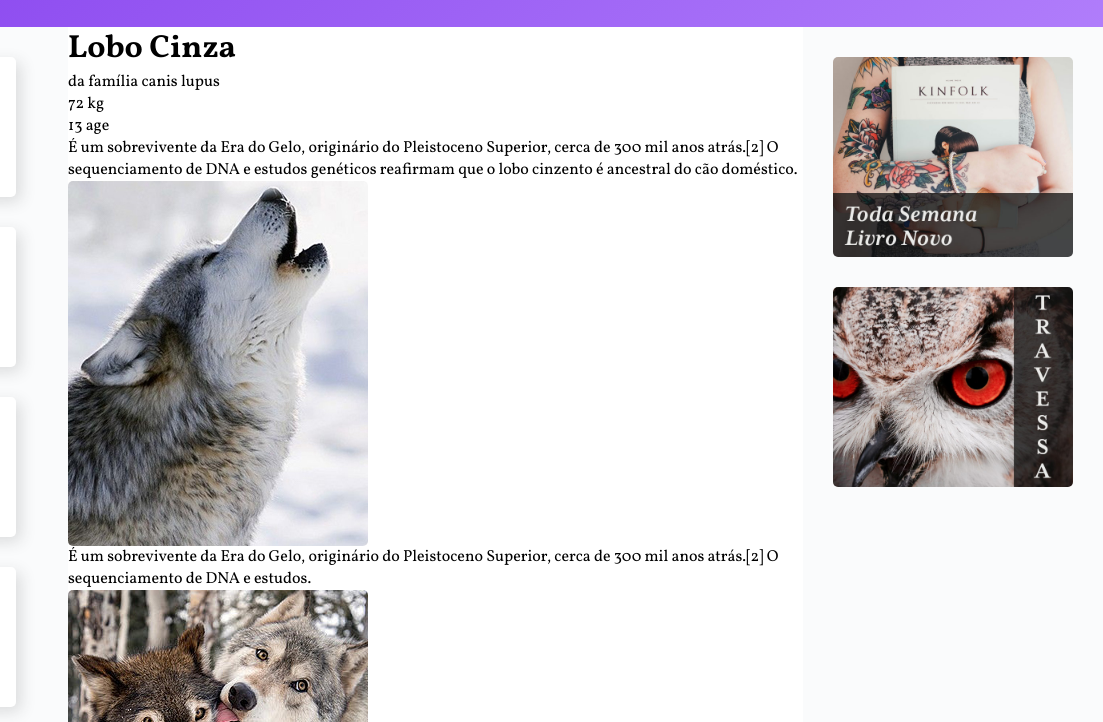
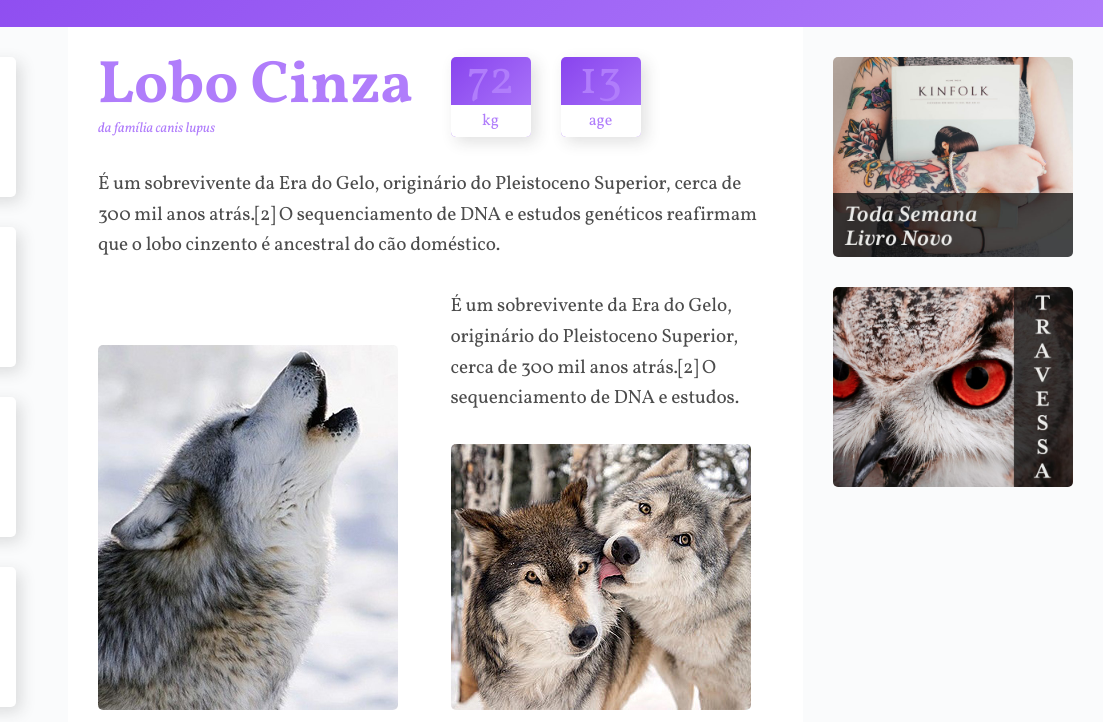
Before and after one commit to milunaa/wildbeast-origamid, a plain HTML site: page index.html in a window 1280 px wide. Shown: the part 78-800 px from the top of the page, 177-1280 px from the left. Drawn offline with Linux system fonts and the light colour scheme.

Commit message:
conteudo

```diff
--- a/assets/style.css
+++ b/assets/style.css
@@ -113,6 +113,93 @@ img{
   background: #b07dfb;
 }
 
+/* CONTENT */
+
+.content{
+  max-width: 900px;
+  margin: 0 auto;
+  padding: 30px;
+  display: grid;
+  grid-template-columns: 1fr 1fr;
+  gap: 30px;
+}
+
+.col-wide{
+  grid-column: 1 / -1;
+}
+
+.imagem-1{
+  grid-row: span 2;
+  align-self: end;
+}
+
+.imagem-2{
+  align-self: end;
+}
+
+p{
+  font-size: 1.2em;
+  line-height: 1.6;
+  letter-spacing: -0.005em;
+  color: rgba(0, 0, 0, .7);
+}
+
+.informacoes p + p{
+  margin-top: 30px;
+}
+
+.titulo{
+  color: #b07dfb;
+}
+
+.titulo h1{
+  font-size: 3.75em;
+  line-height: 1;
+  font-weight: 700;
+}
+
+.titulo span{
+  font-size: 0.875em;
+  font-style: italic;
+}
+
+.caracteristicas{
+  display: flex;
+  align-items: flex-start;
+}
+
+.caracteristicas > div{
+  width: 80px;
+  text-align: center;
+  background: linear-gradient(135deg, #8844ee, #b07dfb);
+  border-radius: 5px;
+  box-shadow: 5px 5px 15px 0px rgba(44, 44, 44, 0.15);
+  position: relative;
+}
+
+.caracteristicas > div:first-child{
+  margin-right: 30px;
+}
+
+.caracteristicas span{
+  display: block;
+  color: #b07dfb;
+}
+
+.numero{
+  font-size: 3em;
+  line-height: 1;
+  margin-top: 10px auto;
+}
+
+.rotulo{
+  background: #ffffff;
+  border-radius: 0 0 5px 5px;
+  padding: 5px 0;
+  position: relative;
+  top: 2;
+}
+
 /* ANUNCIOS */
 
 .anuncios{
--- a/index.html
+++ b/index.html
@@ -77,19 +77,19 @@
           </div>
         </div>
 
-        <p>É um sobrevivente da Era do Gelo, originário do Pleistoceno Superior, cerca de 300 mil anos atrás.[2] O sequenciamento de DNA e estudos genéticos reafirmam que o lobo cinzento é ancestral do cão doméstico.</p>
+        <p class="col-wide">É um sobrevivente da Era do Gelo, originário do Pleistoceno Superior, cerca de 300 mil anos atrás.[2] O sequenciamento de DNA e estudos genéticos reafirmam que o lobo cinzento é ancestral do cão doméstico.</p>
 
-        <img src="./assets/img/wolf1.jpg" alt="wolf 1">
+        <img src="./assets/img/wolf1.jpg" alt="wolf 1" class="imagem-1">
 
         <p>É um sobrevivente da Era do Gelo, originário do Pleistoceno Superior, cerca de 300 mil anos atrás.[2] O sequenciamento de DNA e estudos.</p>
 
-        <img src="./assets/img/wolf2.jpg" alt="wolf 2">
+        <img src="./assets/img/wolf2.jpg" alt="wolf 2" class="imagem-2">
 
         <p>O peso e tamanho dos lobos variam muito em todo o mundo, tendendo a aumentar proporcionalmente com a latitude, como previsto pela teoria de Christian Bergmann. Em geral, a altura, medida a partir dos ombros, varia de 60 a 95 centímetros.</p>
 
         <p>O peso varia geograficamente. Em média, os lobos europeus pesam 38,5 kg; os lobos da América do Norte, 36 kg; os lobos indianos e árabes, 25 kg.[7] Embora raros, lobos com mais de 77 kg foram encontrados no Alasca, Canadá,[8] e na antiga União Soviética.</p>
 
-        <blockquote class="citacao">
+        <blockquote class="citacao col-wide">
           <p>“Há algo no uivar do lobo que tira um homem do aqui e agora e o transporta para uma floresta da mente.”</p>
         </blockquote>
 
@@ -107,7 +107,7 @@
           <p>É um sobrevivente da Era do Gelo, originário do Pleistoceno Superior, cerca de 300 mil anos atrás.[2] O sequenciamento de DNA e estudos genéticos reafirmam que o lobo cinzento é ancestral do cão doméstico.</p>
         </div>
 
-        <img src="./assets/img/wolf3.jpg" alt="wolf 3">
+        <img src="./assets/img/wolf3.jpg" alt="wolf 3" class="col-wide">
       </main>
 
       <aside class="anuncios">
```
